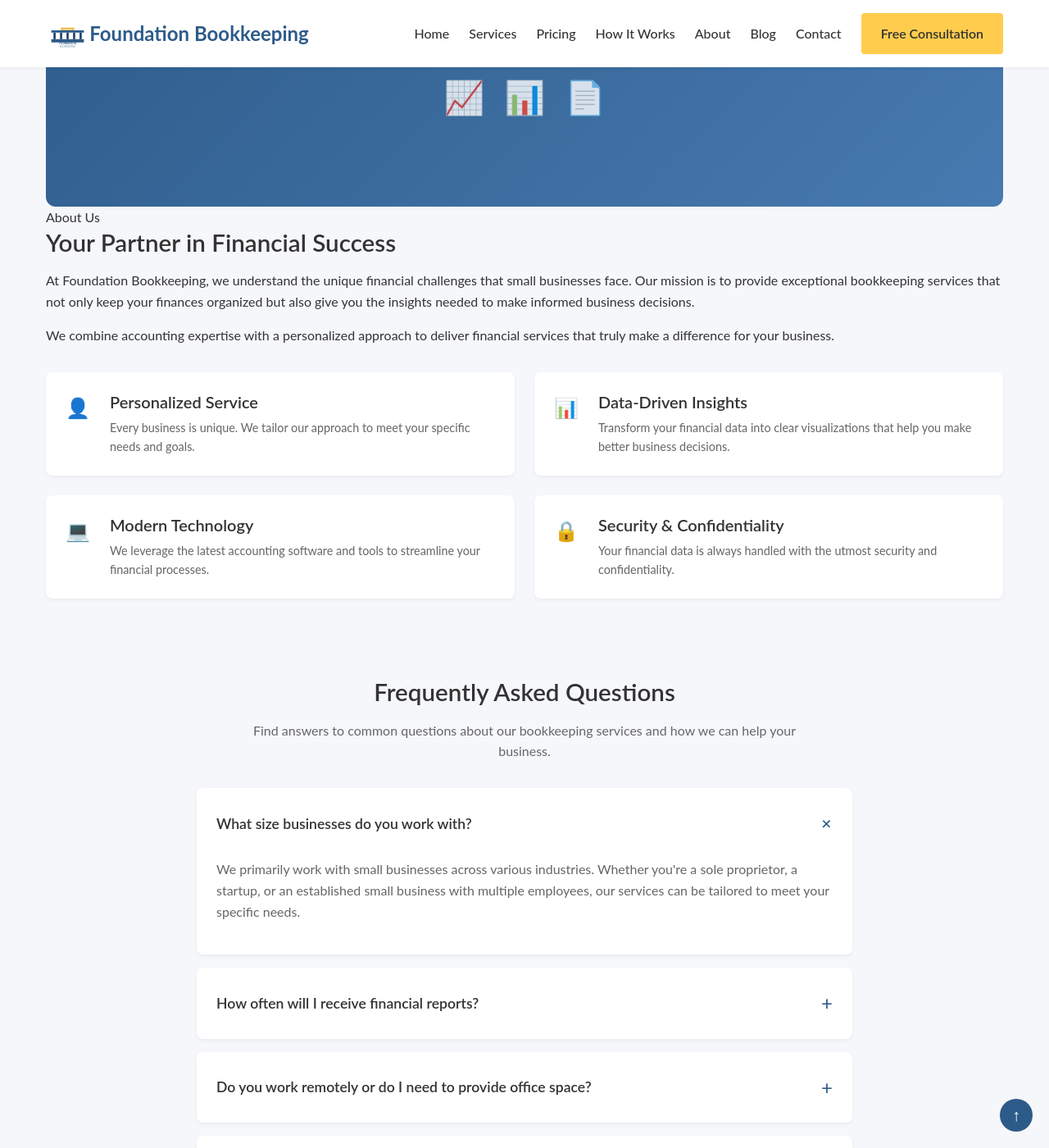
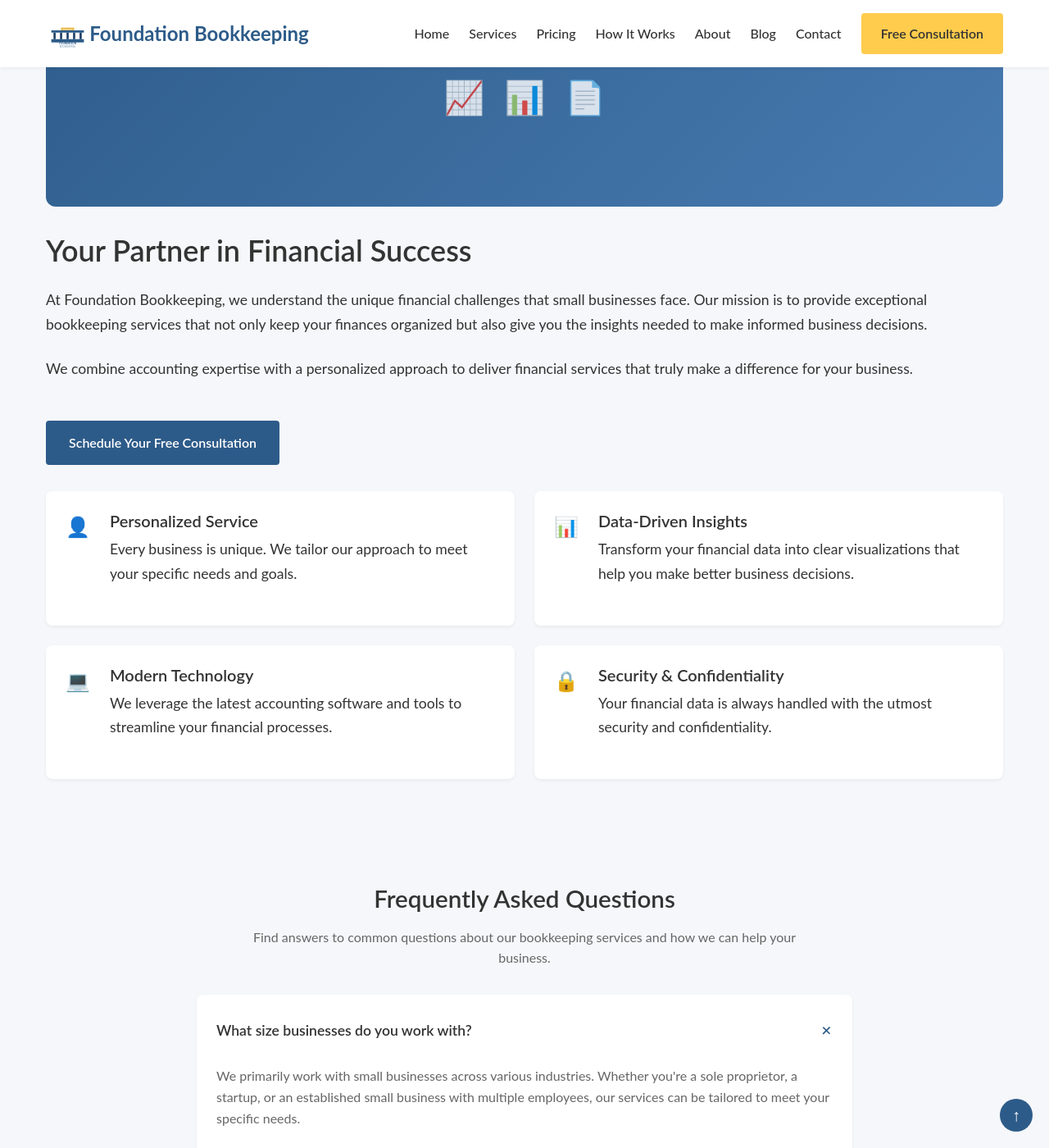
Before and after one commit to jcampbell9724/jcampbell-bookkeeping, a Jekyll site: the page built from index.html, in a window 1280 px wide and 1400 px high, scrolled down 2062 px. Shown: the whole window at 82% size. Built offline with Jekyll 4.4.1, drawn with Linux system fonts in a browser that asks for light colours.

Commit message:
more index stuff

```diff
--- a/css/styles.css
+++ b/css/styles.css
@@ -797,7 +797,7 @@
     content: '+';
     font-size: 1.5rem;
     color: var(--primary);
-    transition: transform var(--transition-normal);
+    transition: transform 0.6s cubic-bezier(0.4, 0, 0.2, 1);
 }
 
 .faq-item.active .faq-question::after {
@@ -808,10 +808,13 @@
     padding: 0 var(--space-md) var(--space-md);
     color: var(--text-light);
     display: none;
+    opacity: 0;
+    transition: opacity 0.6s cubic-bezier(0.4, 0, 0.2, 1);
 }
 
 .faq-item.active .faq-answer {
     display: block;
+    opacity: 1;
 }
 
 /* ===== FORMS ===== */
@@ -1693,3 +1696,92 @@
         page-break-after: avoid;
     }
 }
+
+/* Hero Button Animations */
+.hero-buttons .btn-outline-primary,
+.hero-buttons .btn-outline-secondary {
+    transition: all 0.4s cubic-bezier(0.4, 0, 0.2, 1);
+    position: relative;
+    overflow: hidden;
+}
+
+.hero-buttons .btn-outline-primary:hover,
+.hero-buttons .btn-outline-secondary:hover {
+    transform: translateY(-3px);
+    box-shadow: 0 4px 12px rgba(0, 0, 0, 0.15);
+}
+
+.hero-buttons .btn-outline-primary:active,
+.hero-buttons .btn-outline-secondary:active {
+    transform: translateY(-1px);
+}
+
+/* Service Cards */
+.action-card {
+    transition: all 0.4s cubic-bezier(0.4, 0, 0.2, 1);
+}
+
+.action-card:hover {
+    transform: translateY(-8px);
+    box-shadow: 0 12px 24px rgba(0, 0, 0, 0.1);
+}
+
+/* About Section */
+.about-content {
+    padding: var(--space-lg) 0;
+}
+
+.about-content h2 {
+    font-size: clamp(1.75rem, 4vw, 2.25rem);
+    margin-bottom: var(--space-md);
+    color: var(--text);
+}
+
+.about-content p {
+    font-size: 1.1rem;
+    line-height: 1.7;
+    color: var(--text);
+    margin-bottom: var(--space-md);
+}
+
+.about-content .btn {
+    display: inline-block;
+    margin-top: var(--space-md);
+    padding: 0.875rem 1.75rem;
+    background-color: var(--primary);
+    color: white;
+    border-radius: var(--radius-sm);
+    font-weight: 600;
+    transition: all 0.4s cubic-bezier(0.4, 0, 0.2, 1);
+}
+
+.about-content .btn:hover {
+    background-color: var(--primary-dark);
+    transform: translateY(-2px);
+    box-shadow: 0 4px 12px rgba(0, 0, 0, 0.15);
+}
+
+/* FAQ Accordion */
+.faq-question::after {
+    content: '+';
+    font-size: 1.5rem;
+    color: var(--primary);
+    transition: transform 0.6s cubic-bezier(0.4, 0, 0.2, 1);
+}
+
+.faq-item.active .faq-question::after {
+    transform: rotate(45deg);
+}
+
+.faq-answer {
+    padding: 0 var(--space-md) var(--space-md);
+    color: var(--text-light);
+    display: none;
+    opacity: 0;
+    transition: opacity 0.6s cubic-bezier(0.4, 0, 0.2, 1);
+}
+
+.faq-item.active .faq-answer {
+    display: block;
+    opacity: 1;
+}
--- a/index.html
+++ b/index.html
@@ -139,10 +139,10 @@
                 </div>
             </div>
             <div class="about-content">
-                <div class="subtitle">About Us</div>
                 <h2>Your Partner in Financial Success</h2>
                 <p>At Foundation Bookkeeping, we understand the unique financial challenges that small businesses face. Our mission is to provide exceptional bookkeeping services that not only keep your finances organized but also give you the insights needed to make informed business decisions.</p>
                 <p>We combine accounting expertise with a personalized approach to deliver financial services that truly make a difference for your business.</p>
+                <a href="#contact" class="btn">Schedule Your Free Consultation</a>
                 <div class="about-features">
                     <div class="about-feature">
                         <div class="feature-icon">
```
